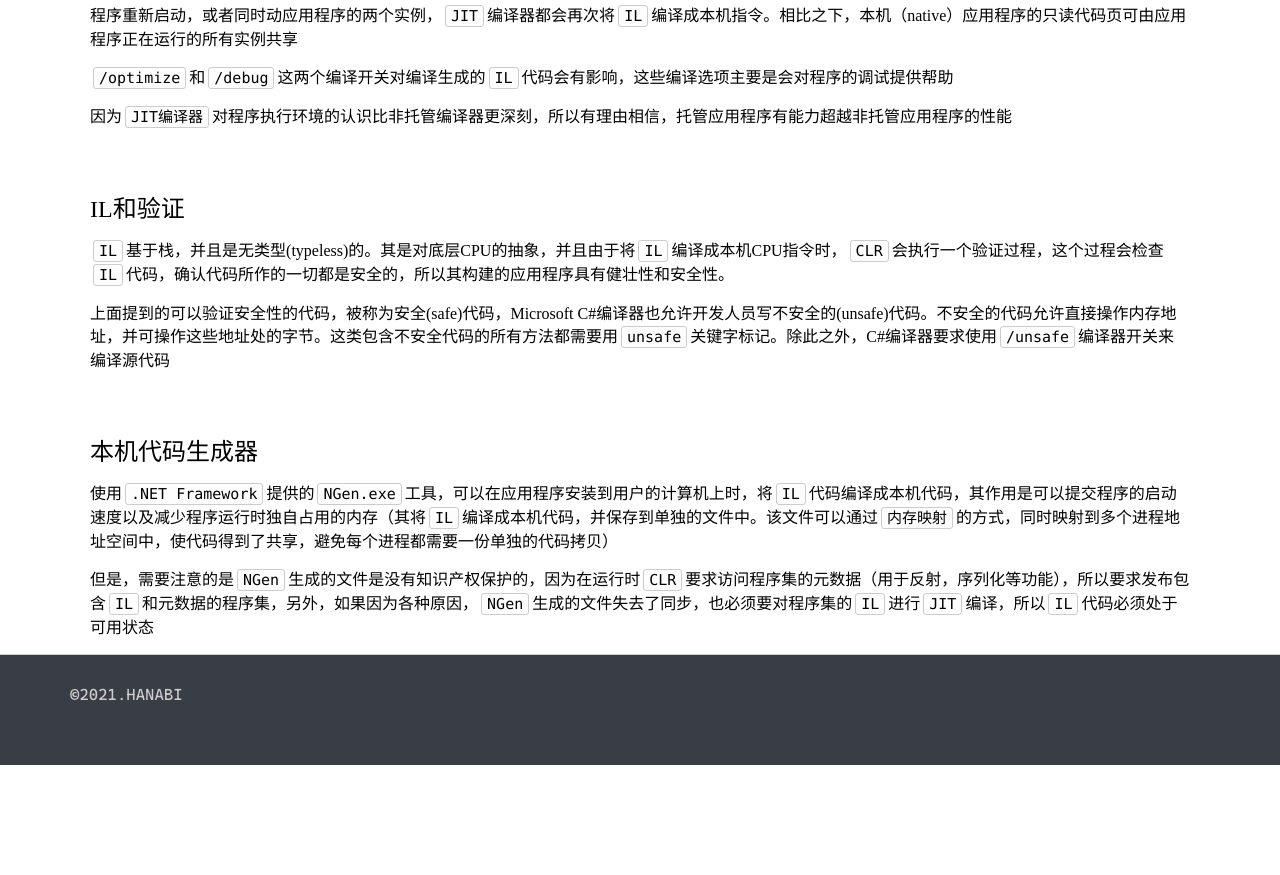
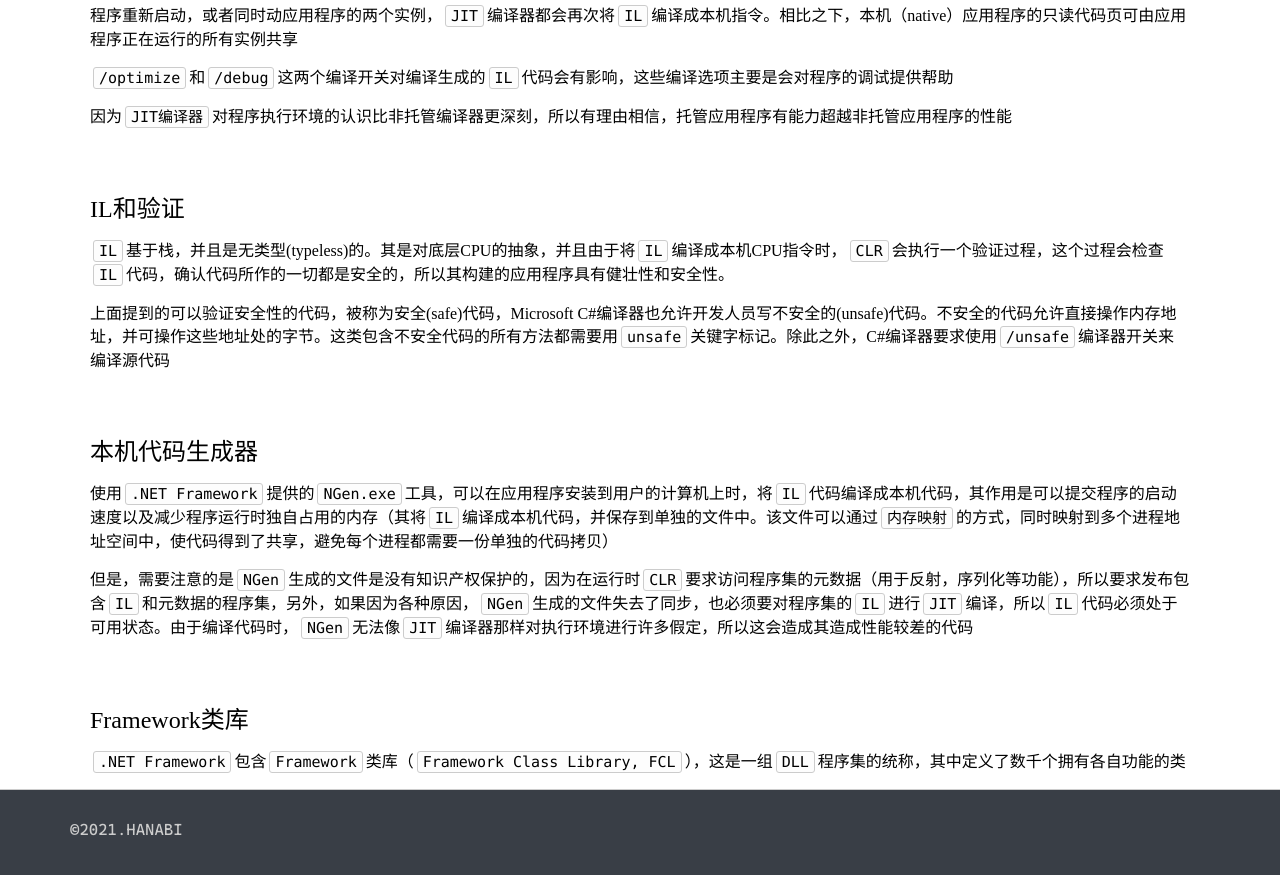
Before and after one commit to KamenRiderKuuga/kamenriderkuuga.github.io, a Jekyll site: the page built from _posts/2021-04-28-CSharp-2.md, in a window 1280 px wide and 900 px high, scrolled down 2630 px. Shown: the top 875 px of the window. Built offline with Jekyll 4.4.1, drawn with Linux system fonts in a browser that asks for light colours; before the commit the page ends 3395 px from its top, so only the background shows below that.

Commit message:
doc: document about CLR

```diff
--- a/_posts/2021-04-28-CSharp-2.md
+++ b/_posts/2021-04-28-CSharp-2.md
@@ -78,4 +78,8 @@ Windows执行可执行文件时，先检查其文件头，判断需要32位还
 
 使用`.NET Framework`提供的`NGen.exe`工具，可以在应用程序安装到用户的计算机上时，将`IL`代码编译成本机代码，其作用是可以提交程序的启动速度以及减少程序运行时独自占用的内存（其将`IL`编译成本机代码，并保存到单独的文件中。该文件可以通过`内存映射`的方式，同时映射到多个进程地址空间中，使代码得到了共享，避免每个进程都需要一份单独的代码拷贝）
 
-但是，需要注意的是`NGen`生成的文件是没有知识产权保护的，因为在运行时`CLR`要求访问程序集的元数据（用于反射，序列化等功能），所以要求发布包含`IL`和元数据的程序集，另外，如果因为各种原因，`NGen`生成的文件失去了同步，也必须要对程序集的`IL`进行`JIT`编译，所以`IL`代码必须处于可用状态
+但是，需要注意的是`NGen`生成的文件是没有知识产权保护的，因为在运行时`CLR`要求访问程序集的元数据（用于反射，序列化等功能），所以要求发布包含`IL`和元数据的程序集，另外，如果因为各种原因，`NGen`生成的文件失去了同步，也必须要对程序集的`IL`进行`JIT`编译，所以`IL`代码必须处于可用状态。由于编译代码时，`NGen`无法像`JIT`编译器那样对执行环境进行许多假定，所以这会造成其造成性能较差的代码
+
+## Framework类库
+
+`.NET Framework`包含`Framework`类库（`Framework Class Library, FCL`），这是一组`DLL`程序集的统称，其中定义了数千个拥有各自功能的类
```
